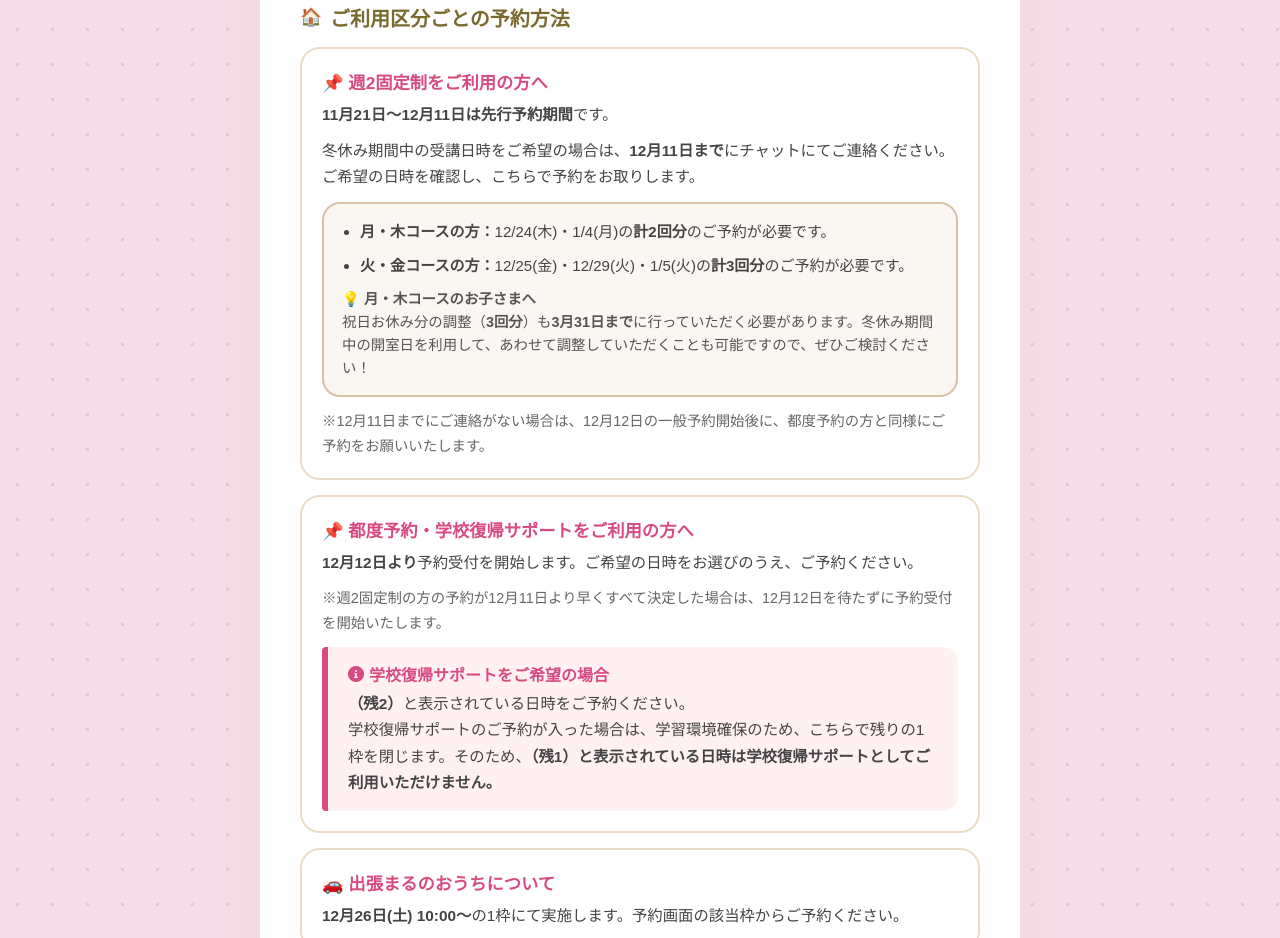
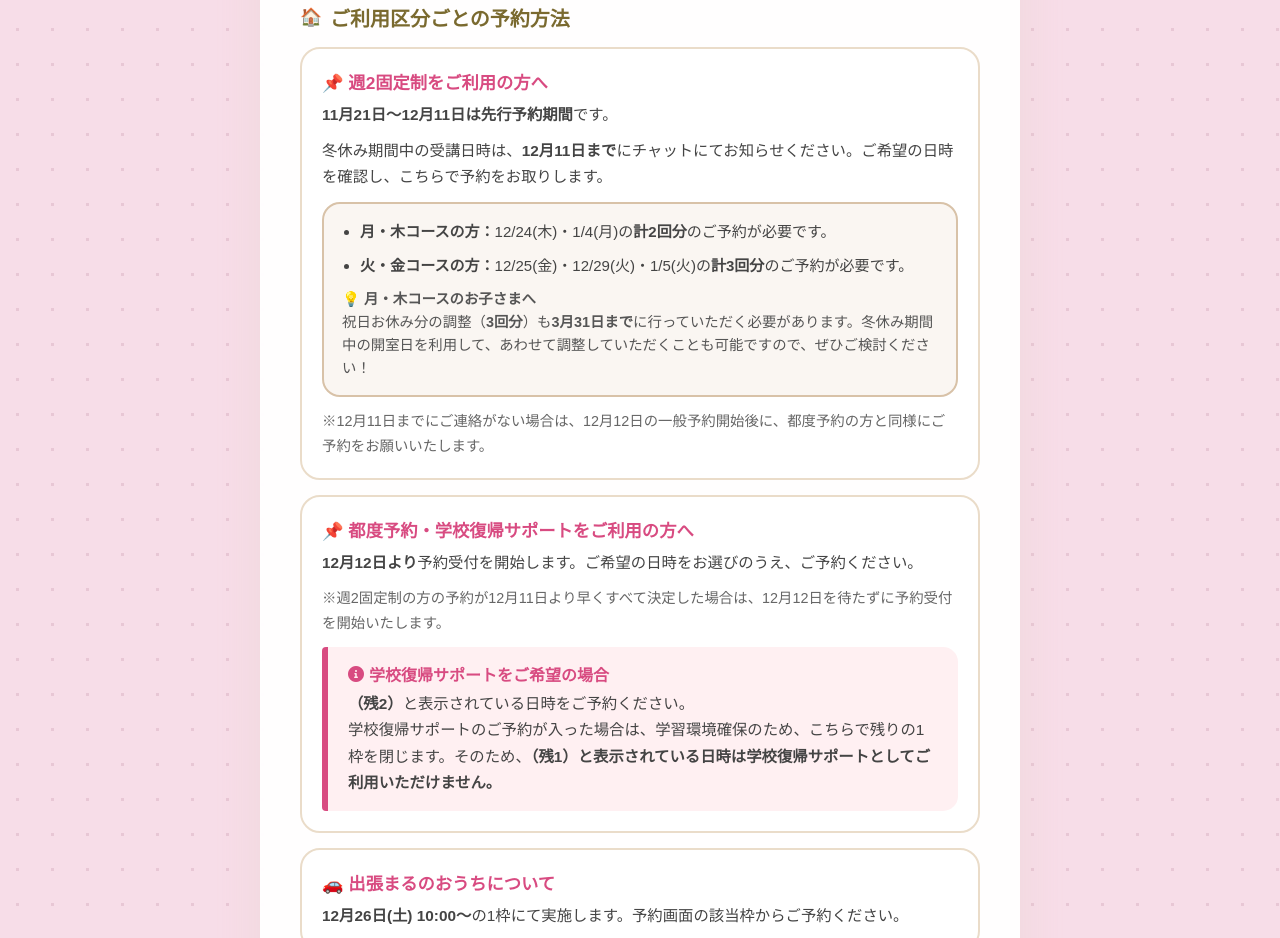
Before and after one commit to maruno-ouchi-maru/winter.line.html, a plain HTML site: page index.html in a window 1280 px wide. Shown: the part 1178-2116 px from the top of the page. Drawn offline with Linux system fonts and the light colour scheme; a web font is replaced by a local one.

Commit message:
Update index.html

```diff
--- a/index.html
+++ b/index.html
@@ -173,7 +173,7 @@
             <div class="plan-card">
                 <div class="plan-card-title">📌 週2固定制をご利用の方へ</div>
                 <p><strong>11月21日〜12月11日は先行予約期間</strong>です。</p>
-                <p>冬休み期間中の受講日時をご希望の場合は、<strong>12月11日まで</strong>にチャットにてご連絡ください。ご希望の日時を確認し、こちらで予約をお取りします。</p>
+                <p>冬休み期間中の受講日時は、<strong>12月11日まで</strong>にチャットにてお知らせください。ご希望の日時を確認し、こちらで予約をお取りします。</p>
 
                 <div class="inner-frame">
                     <ul>
```
